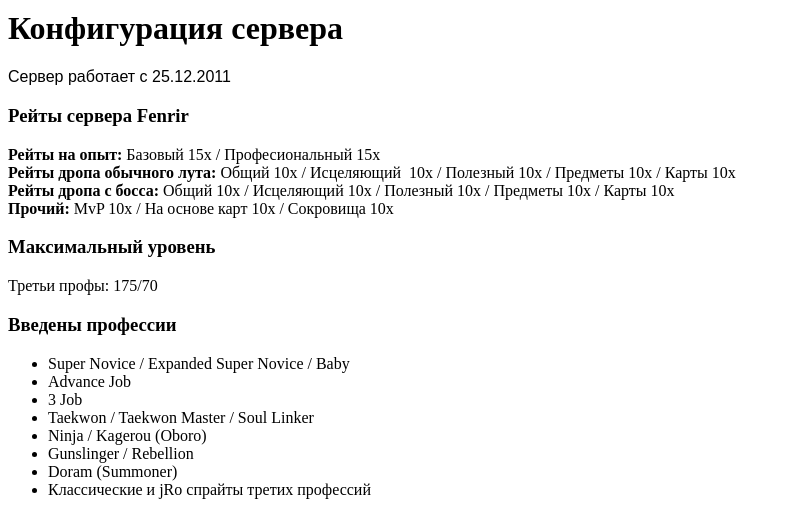
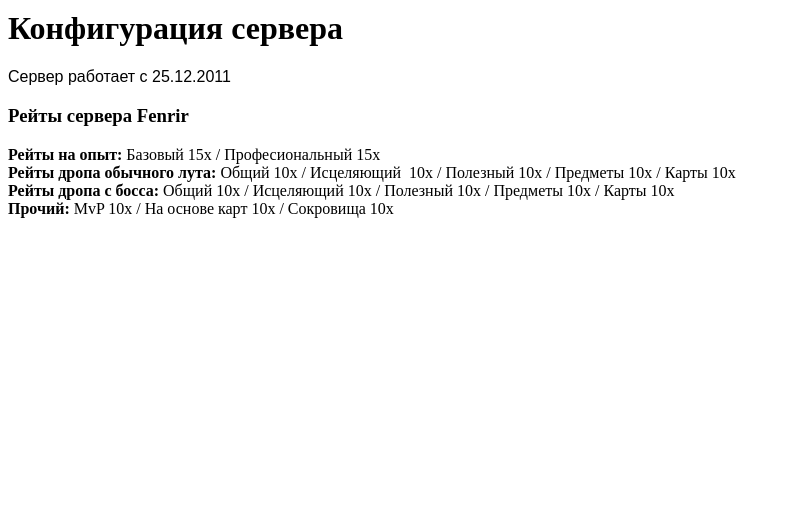
Before and after one commit to Xsoid/rofenrir.ru, a PHP site: template views/site/pages/about/index.php in a window 1280 px wide. Shown: the part 542-1057 px from the top of the page, without its empty margins (0-791 px from the left). After the commit the page ends 760 px from the top, so only its background shows below. Run offline with PHP 8.4, Linux system fonts and the light colour scheme; the template is opened without the code that fills it, so the values that code supplies are empty.

Commit message:
актуализация

```diff
--- a/views/site/pages/about/index.php
+++ b/views/site/pages/about/index.php
@@ -53,18 +53,5 @@
         <strong>Рейты дропа обычного лута:&nbsp;</strong>Общий 10x / Исцеляющий&nbsp; 10x&nbsp;/ Полезный 10x / Предметы 10x / Карты 10x<br />
         <strong>Рейты дропа с боcса:</strong>&nbsp;Общий 10x / Исцеляющий 10x / Полезный 10x / Предметы 10x / Карты 10x<br />
         <strong>Прочий:</strong>&nbsp;MvP 10x / На основе карт 10x / Сокровища 10x</p>
-        <h3 id="lvl">Максимальный уровень</h3>
-        <p>Третьи профы: 175/70</p>
-        <h3 id="job">Введены профессии</h3>
-        <ul>
-            <li>Super Novice / Expanded Super Novice / Baby</li>
-            <li>Advance Job</li>
-            <li>3 Job</li>
-            <li>Taekwon / Taekwon Master / Soul Linker</li>
-            <li>Ninja / Kagerou (Oboro)</li>
-            <li>Gunslinger / Rebellion</li>
-            <li>Doram (Summoner)</li>
-            <li>Класcические и jRo спрайты третих профессий</li>
-        </ul>
     </div>
 </div>
```
